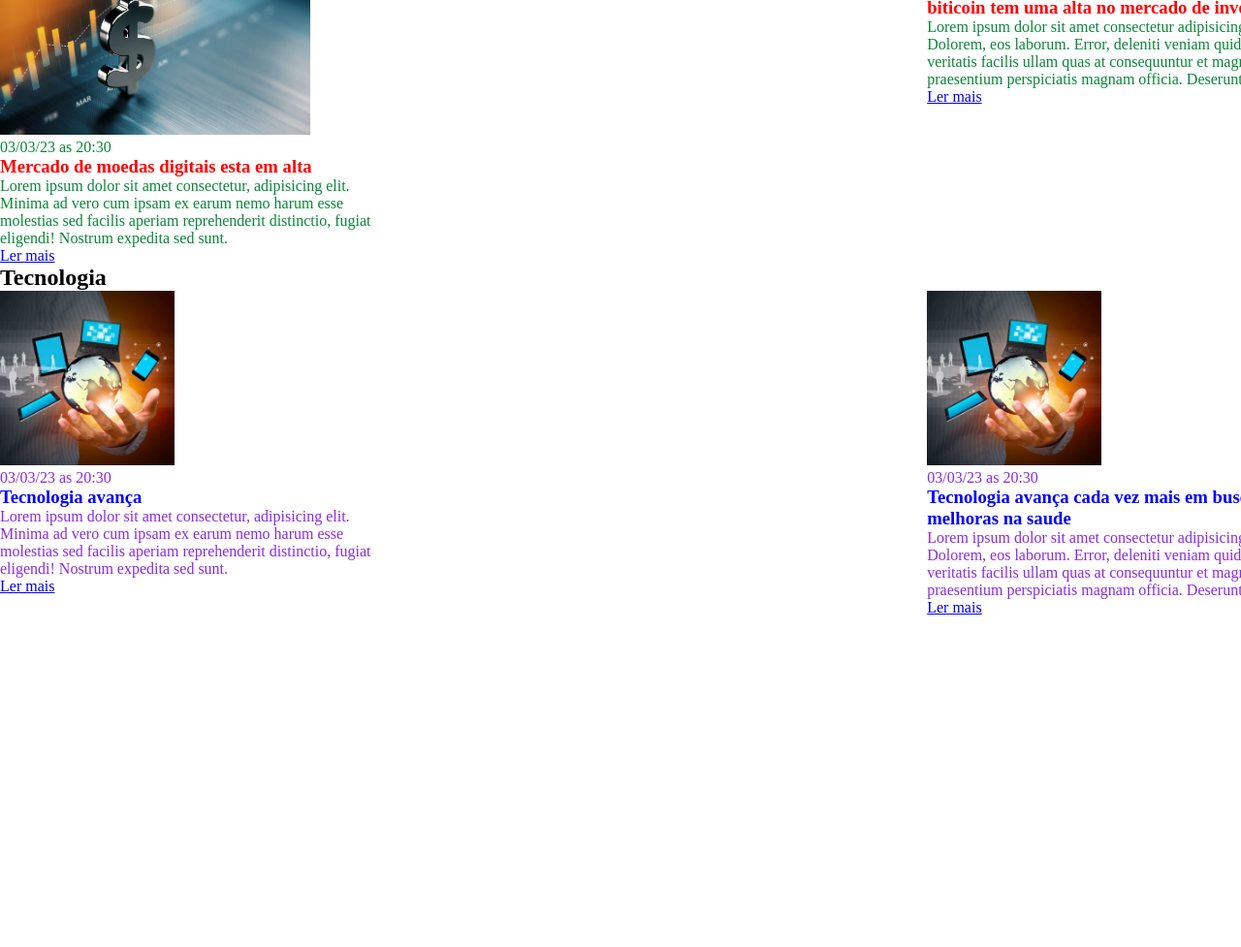
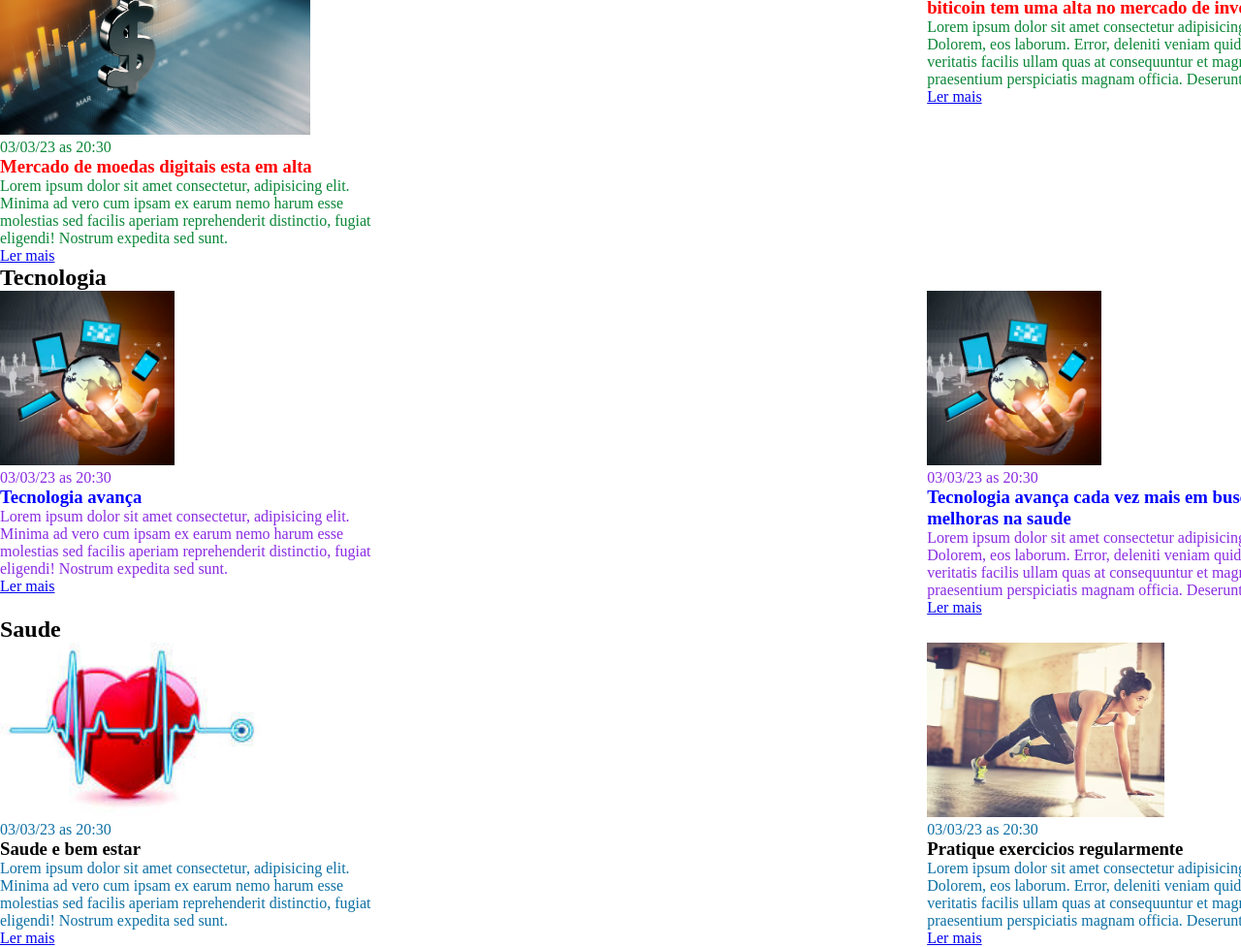
Before and after one commit to LucasEbac/portal-de-noticias, a plain HTML site: page index.html in a window 1280 px wide. Shown: the part 496-1473 px from the top of the page at 97% size. Before the commit the page ends 1132 px from the top, so only its background shows below. Drawn offline with Linux system fonts and the light colour scheme.

Commit message:
atualizando artigo

```diff
--- a/index.html
+++ b/index.html
@@ -119,5 +119,34 @@
     </div>
 </section>
 
+<section id="saude">
+    <div class="container">
+        <h2> Saude</h2>
+        <div class="articles">
+            <article>
+                <img src="./saude.jpg">
+                <header>
+                    <time class="creation-date">03/03/23 as 20:30</time>
+                </header>
+                <h3> Saude e bem estar</h3>
+                <p>
+                    Lorem ipsum dolor sit amet consectetur, adipisicing elit. Minima ad vero cum ipsam ex earum nemo harum esse molestias sed facilis aperiam reprehenderit distinctio, fugiat eligendi! Nostrum expedita sed sunt.
+                </p>
+                <a href="#" title="Leia a noticia completa"> Ler mais</a>
+                </article>
+                <article>
+                <img src="./treinamento-funcional-2.webp"/>
+                <header>
+                    <time class="creation-date">03/03/23 as 20:30</time>
+                </header>
+                <h3>Pratique exercicios regularmente</h3>
+                    <p>
+                        Lorem ipsum dolor sit amet consectetur adipisicing elit. Dolorem, eos laborum. Error, deleniti veniam quidem molestias veritatis facilis ullam quas at consequuntur et magni praesentium perspiciatis magnam officia. Deserunt, sed.
+                    </p>
+                    <a href="#" title="Leia a noticia completa"> Ler mais</a>
+                </article>
+        </div>
+    </div>
+</section>
 </body>
 </html>
--- a/main.css
+++ b/main.css
@@ -52,3 +52,9 @@ color: blueviolet;
 #economia .articles article {
     color: rgb(10, 134, 55);
 }
+#saude .articles article {
+    color: rgb(12, 111, 164);
+}
+#saude h3 {
+    color: black;
+}
```
Also changed, not shown: saude.jpg (added), treinamento-funcional-2.webp (added).
